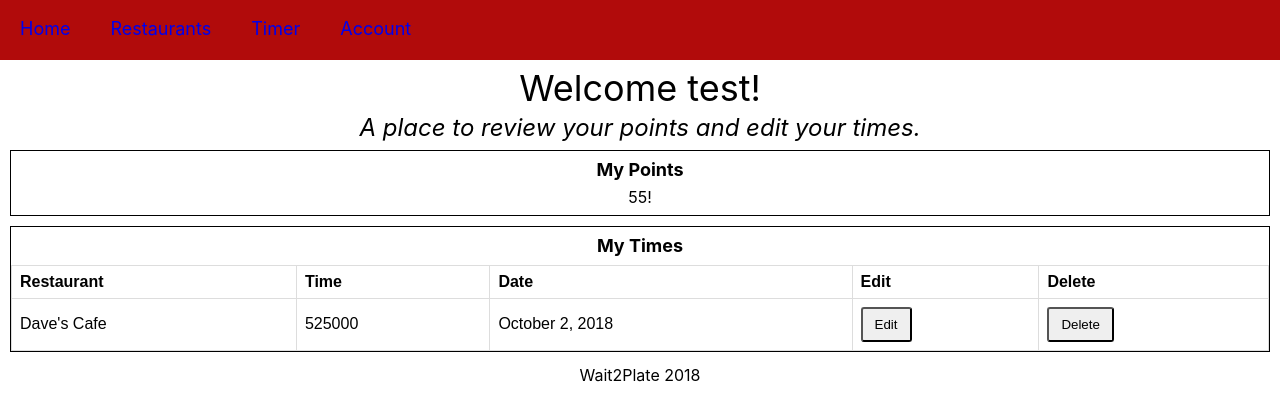
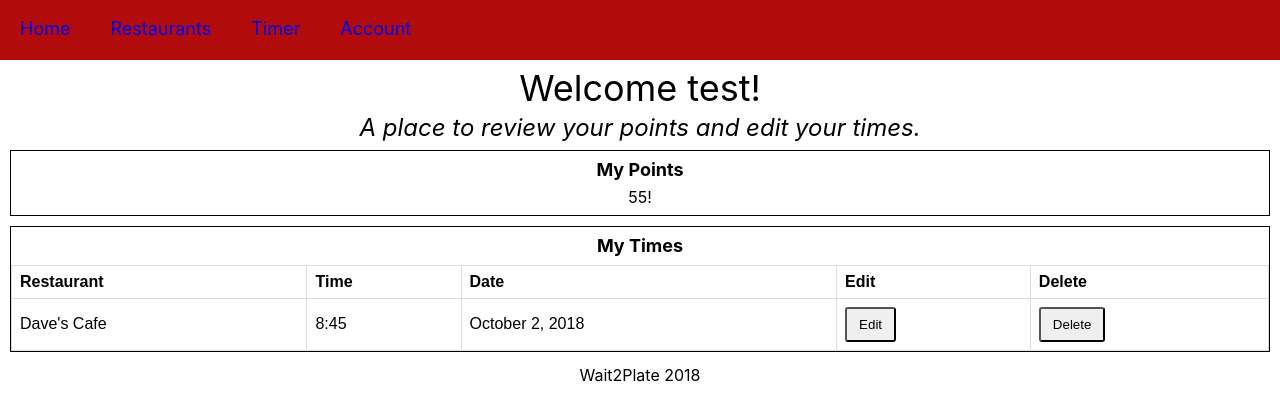
Before and after one commit to jmkeller3/wait2plate-client, a React (Create React App) app: page /account in a window 1280 px wide. Shown: the top 420 px of the page. Built offline with nearby package versions, Linux system fonts and the light colour scheme.

Commit message:
incorporate actions

```diff
--- a/src/actions/index.js
+++ b/src/actions/index.js
@@ -48,7 +48,7 @@ export const fetching = () => ({
   type: IS_FETCHING
 });
 
-export const REPORT_TIME_ACTION = "REPORT_TIME";
+export const REPORT_TIME_ACTION = "REPORT_TIME_ACTION";
 export const reportTimeAction = reports => ({
   type: REPORT_TIME_ACTION,
   reports
--- a/src/components/Account.js
+++ b/src/components/Account.js
@@ -3,6 +3,12 @@ import { connect } from "react-redux";
 
 import "./Account.css";
 import Table from "./Table";
+
+import {
+  DELETE_TIME_ACTION,
+  EDIT_TIME_ACTION,
+  GET_USER_REPORTS
+} from "../actions";
 
 export class Account extends React.Component {
   render() {
--- a/src/components/Restaurants.js
+++ b/src/components/Restaurants.js
@@ -1,16 +1,30 @@
 import React from "react";
 import { connect } from "react-redux";
+
+import {
+  FIND_RESTAURANTS,
+  FETCHED,
+  FETCHED_HAS_ERROR,
+  IS_FETCHING
+} from "../actions";
 
 export class Restaurants extends React.Component {
   constructor(props) {
     super(props);
   }
+
+  goToTimer(event) {
+    event.preventDefault();
+    this.props.history.push(`/timer`);
+  }
+
   render() {
     function millisToMinutesAndSeconds(millis) {
       const minutes = Math.floor(millis / 60000);
       const seconds = ((millis % 60000) / 1000).toFixed(0);
       return minutes + ":" + (seconds < 10 ? "0" : "") + seconds;
     }
+
     const restaurantData = this.props.restaurants.map(restaurant => {
       function average(times) {
         return (
@@ -30,11 +44,12 @@ export class Restaurants extends React.Component {
           <td>{restaurant.distance}</td>
           <td>{times}</td>
           <td>
-            <button>Report</button>
+            <button onClick={e => this.goToTimer(e)}>Report</button>
           </td>
         </tr>
       );
     });
+
     return (
       <main role="main">
         <header role="banner">
--- a/src/components/Table.js
+++ b/src/components/Table.js
@@ -1,13 +1,23 @@
 import React from "react";
 
-export default function Table(props) {
-  const data = props.reports.filter(report => report.user_id === props.user.id);
+export default class Table extends React.Component {
+  render() {
+    function millisToMinutesAndSeconds(millis) {
+      const minutes = Math.floor(millis / 60000);
+      const seconds = ((millis % 60000) / 1000).toFixed(0);
+      return minutes + ":" + (seconds < 10 ? "0" : "") + seconds;
+    }
+
+    const data = this.props.reports.filter(
+      report => report.user_id === this.props.user.id
+    );
 
     let tableData = data.map(datum => {
+      let time = millisToMinutesAndSeconds(datum.time);
       return (
         <tr>
           <td>{datum.restaurantName}</td>
-        <td>{datum.time}</td>
+          <td>{time}</td>
           <td>{datum.date}</td>
           <td>
             <button>Edit</button>
@@ -34,3 +44,4 @@ export default function Table(props) {
       </table>
     );
   }
+}
--- a/src/components/Timer.js
+++ b/src/components/Timer.js
@@ -1,6 +1,8 @@
 import React from "react";
 
 import "./Timer.css";
+
+import { ADD_POINT, REPORT_TIME_ACTION } from "../actions";
 
 export default class Timer extends React.Component {
   constructor(props) {
```
Also changed, not shown: 1 other file (tests, documents, lock files or other folders). Lines whose indentation alone changed are shown as unchanged.
